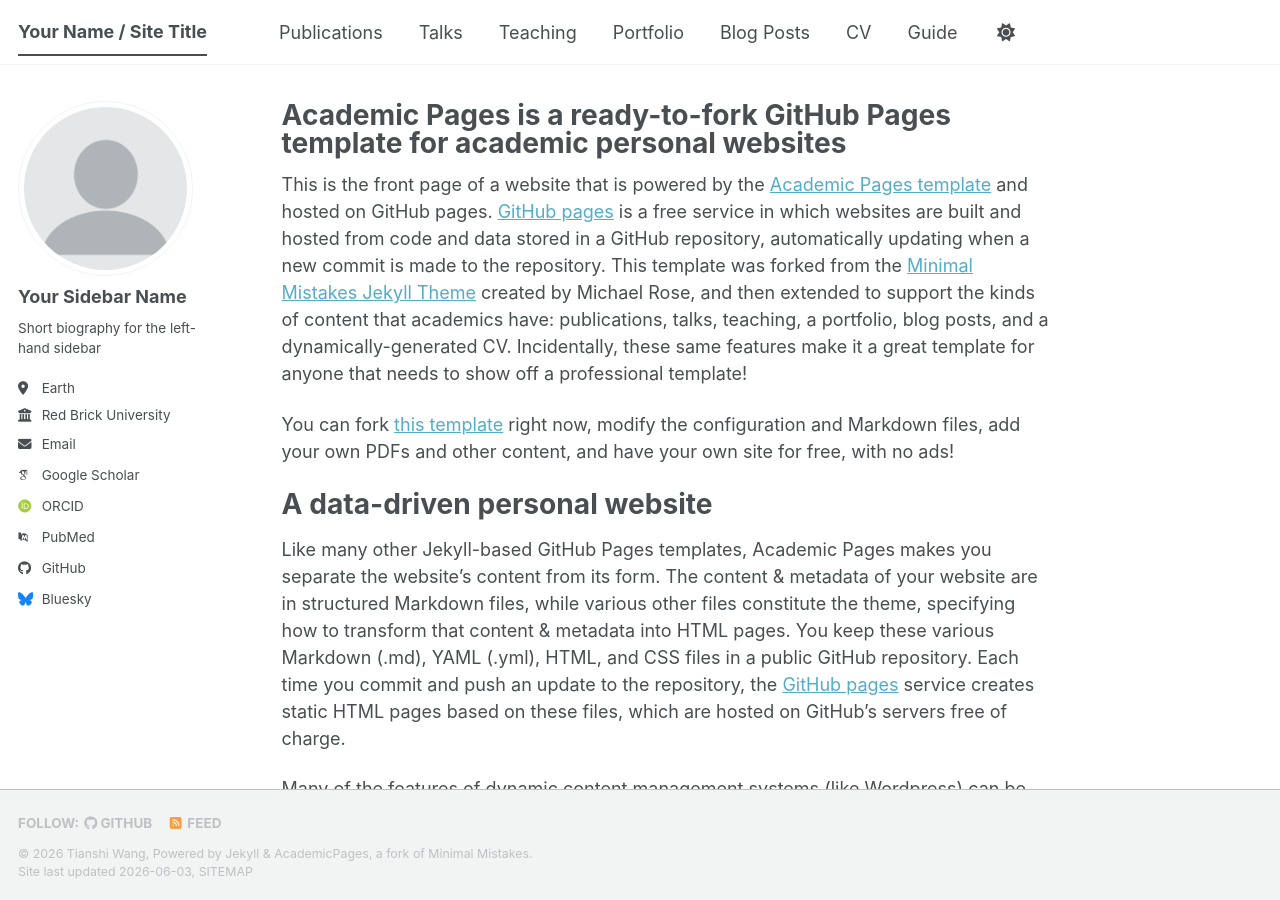
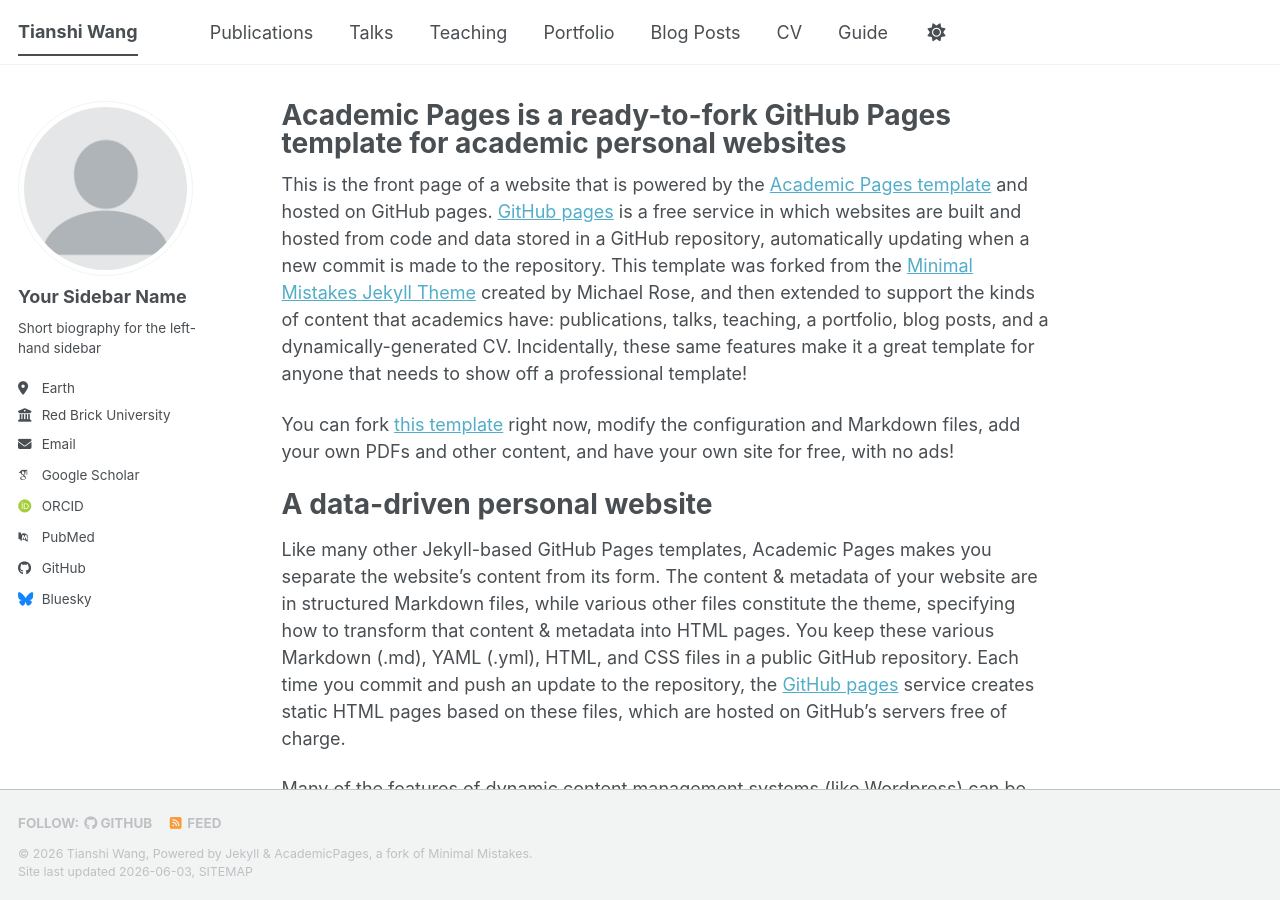
Before and after one commit to skywang1999/skywang1999.github.io, a Jekyll site: the page built from _pages/about.md, in a window 1280 px wide and 900 px high. Built offline with Jekyll 4.4.1, drawn with Linux system fonts in a browser that asks for light colours; some web fonts are replaced; a script bundle is joined from its source files by our own code; library files that are not in the unit come from our copies.

Commit message:
Update _config.yml

```diff
--- a/_config.yml
+++ b/_config.yml
@@ -9,10 +9,10 @@
 # Basic Site Settings
 locale                   : "en-US"
 site_theme               : "default" # The available themes options are "default", "air", "sunrise", "mint", "dirt" and "contrast"
-title                    : "Your Name / Site Title"
+title                    : "Tianshi Wang"
 title_separator          : "-"
 name                     : &name "Tianshi Wang"
-description              : &description "Your Name's academic portfolio"   # Update this with a general description of your site, this is the default if not overridden by a page
+description              : &description "Tianshi Wang's academic portfolio"   # Update this with a general description of your site, this is the default if not overridden by a page
 url                      : https://skywang1999.github.io # The base hostname & protocol for your site e.g. "https://[your GitHub username].github.io",
                                                            # or if you already have some other page hosted on Github then use "https://[your GitHub username].github.io/[Your Repo Name]"
 baseurl                  : "" # the subpath of your site, e.g. "/blog"
```
